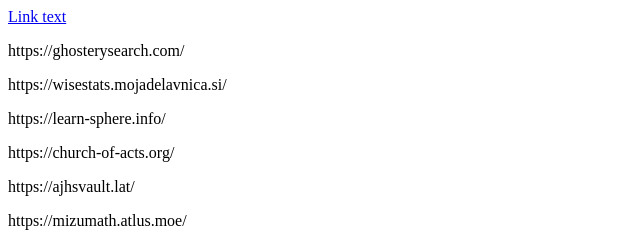
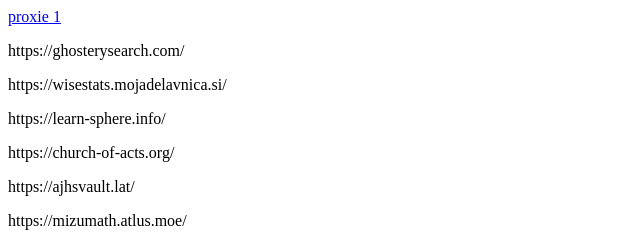
Before and after one commit to wesley44927/story, a plain HTML site: page index.html in a window 1280 px wide. Shown: the full height of the page, 0-640 px from the left. Drawn offline with Linux system fonts and the light colour scheme.

Commit message:
Update index.html

```diff
--- a/index.html
+++ b/index.html
@@ -1,4 +1,4 @@
-<a href=https://woah.v?andrekalenderen.dk/>Link text</a>
+<a href=https://woah.v?andrekalenderen.dk>proxie 1 </a>
 <p>https://ghosterysearch.com/
 <p>https://wisestats.mojadelavnica.si/
 <p>https://learn-sphere.info/
```
